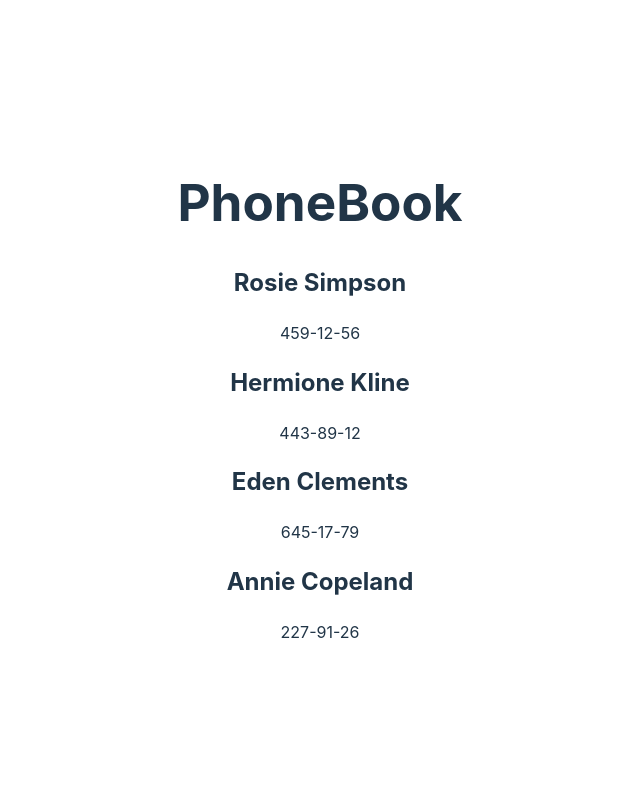
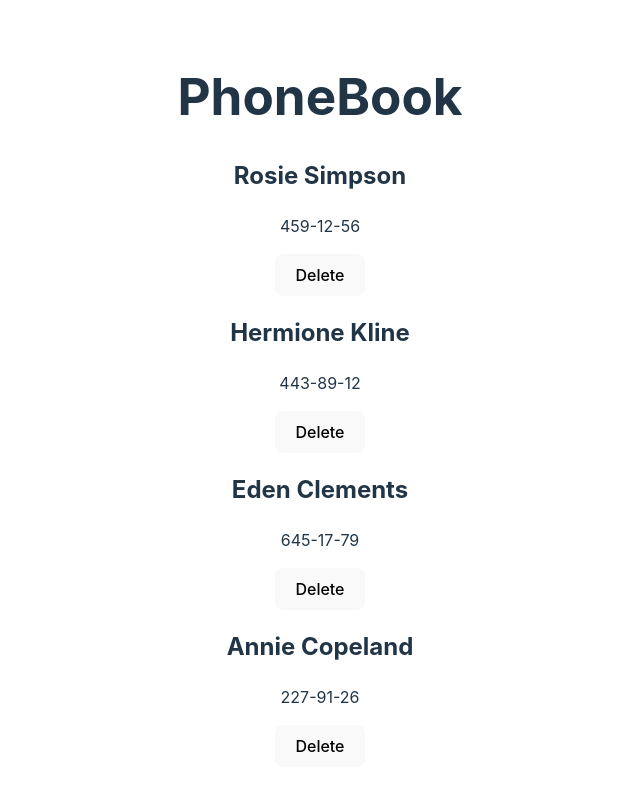
Before and after one commit to SergiiMarch/goit-react-hw-03, a React (Vite) app: page / in a window 1280 px wide. Shown: the top 790 px of the page, without its empty margins (320-960 px from the left). Built offline with nearby package versions, Linux system fonts and the light colour scheme.

Commit message:
add button for Contact

```diff
--- a/src/components/Contact/Contact.jsx
+++ b/src/components/Contact/Contact.jsx
@@ -4,6 +4,7 @@ export default function Contact({ value }) {
     <div>
       <h2>{value.name}</h2>
       <p>{value.number}</p>
+      <button>Delete</button>
     </div>
   );
 }
```
